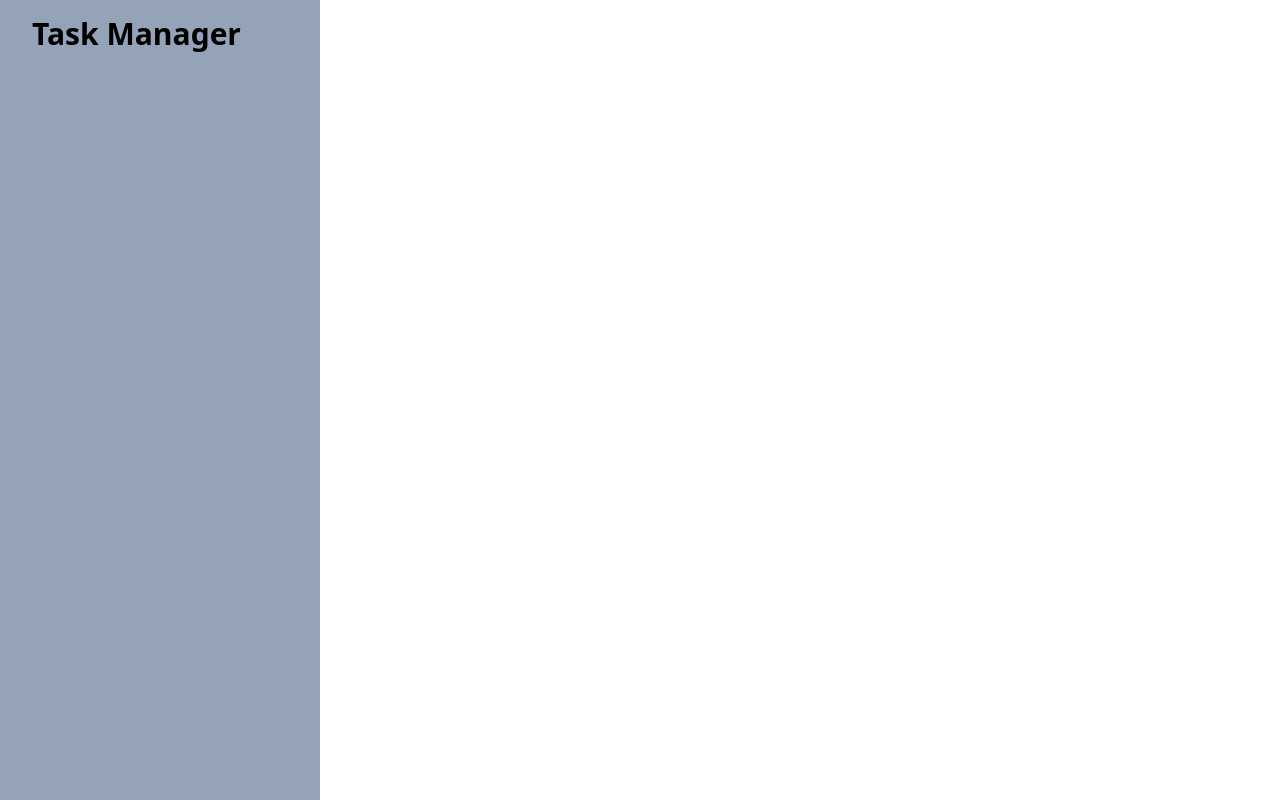
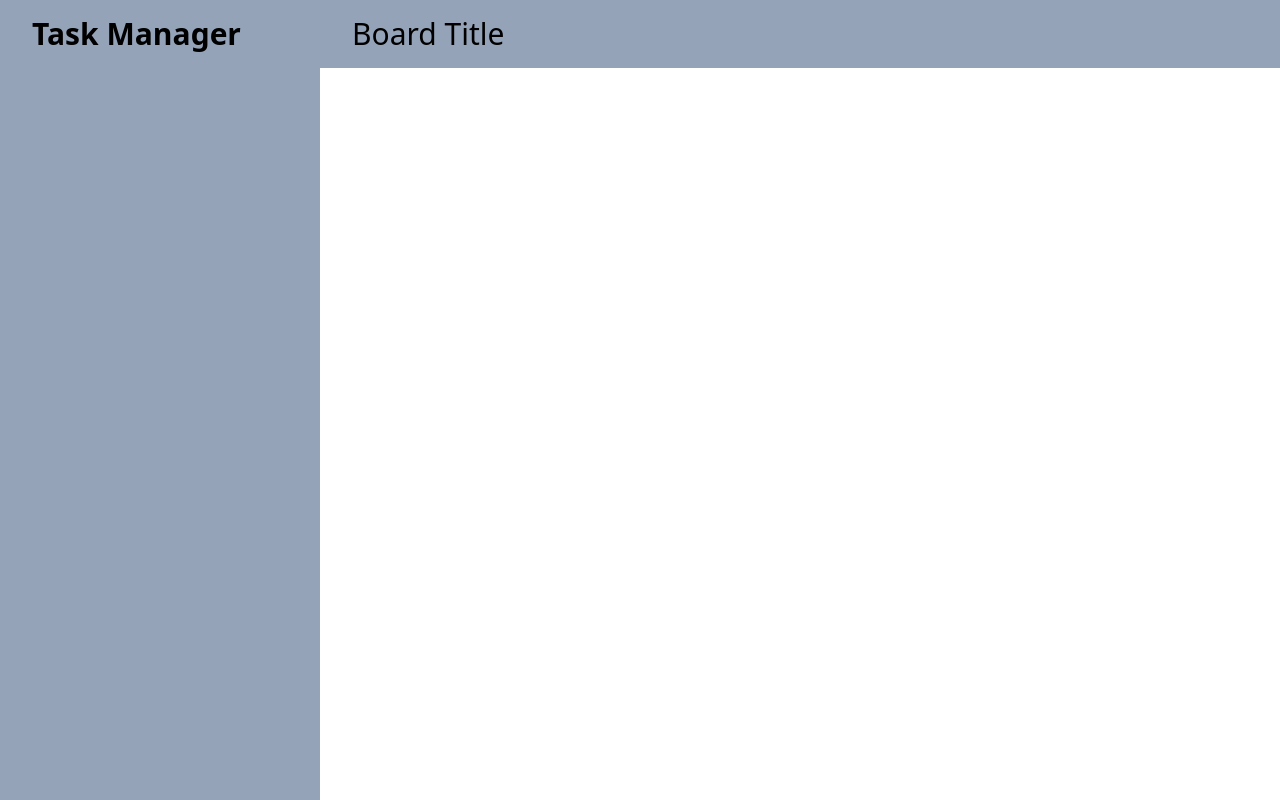
Before and after one commit to simoneclr/task-management-board, a React (Create React App) app: page / in a window 1280 px wide. Built offline with nearby package versions, Linux system fonts and the light colour scheme.

Commit message:
Add top menu

```diff
--- a/src/App.tsx
+++ b/src/App.tsx
@@ -1,15 +1,16 @@
 import React from 'react';
 
+import Navbar from './components/navbar/Navbar';
 import Sidebar from './components/sidebar/Sidebar';
 
 function App() {
   return (
-    <div className="h-screen">
+    <div className="h-screen flex">
 
       <Sidebar/>
 
-      <main>
-
+      <main className='grow'>
+        <Navbar/>
       </main>
     </div>
   );
--- /dev/null
+++ b/src/components/navbar/Navbar.tsx
@@ -0,0 +1,14 @@
+import React from "react";
+
+// Displays the navigation bar at the top of the app
+function Navbar() {
+	return (
+		<nav className="flex items-center px-8 py-4 gap-8 bg-slate-400">
+			<h1 className="text-3xl">
+				Board Title
+			</h1>
+		</nav>
+	)
+}
+
+export default Navbar
```
